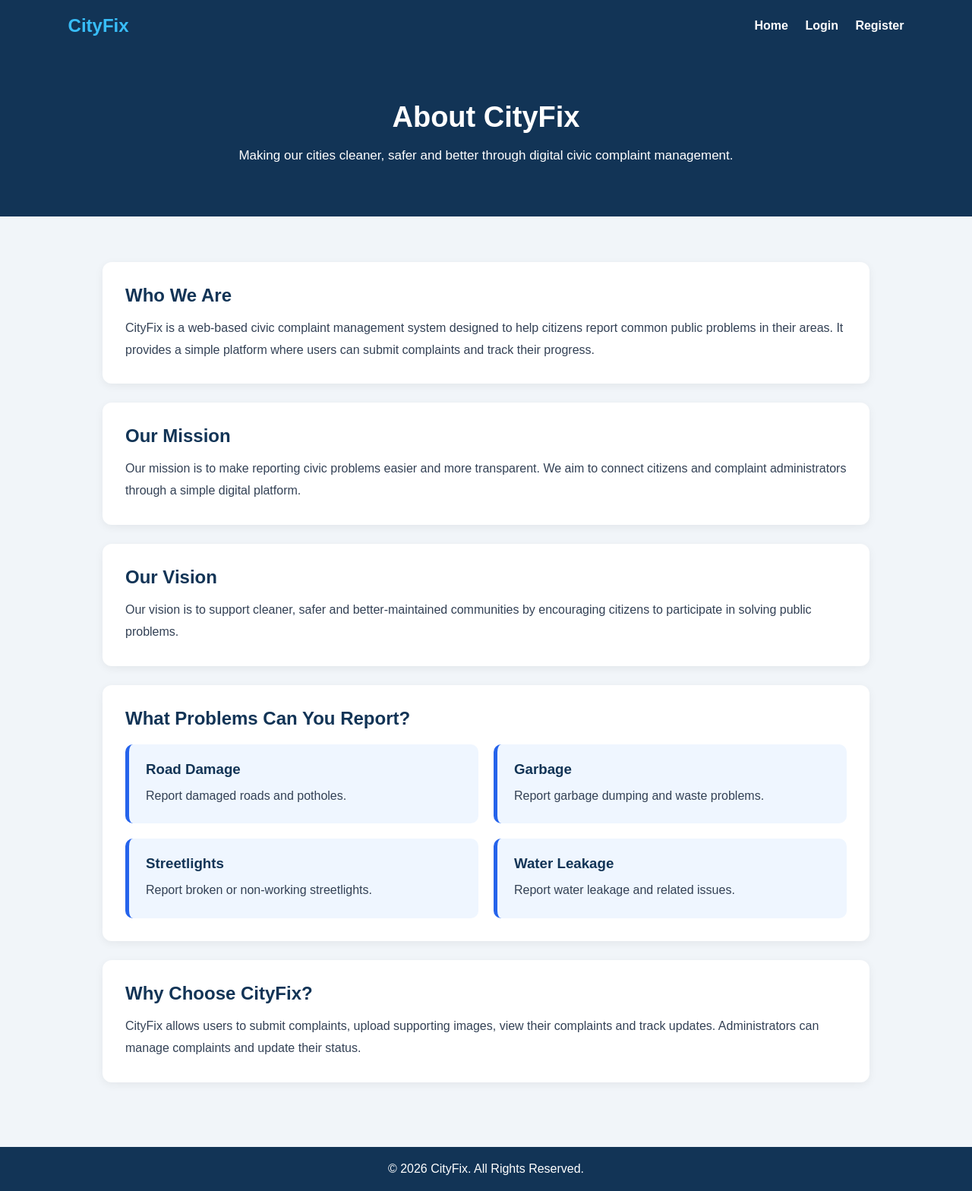
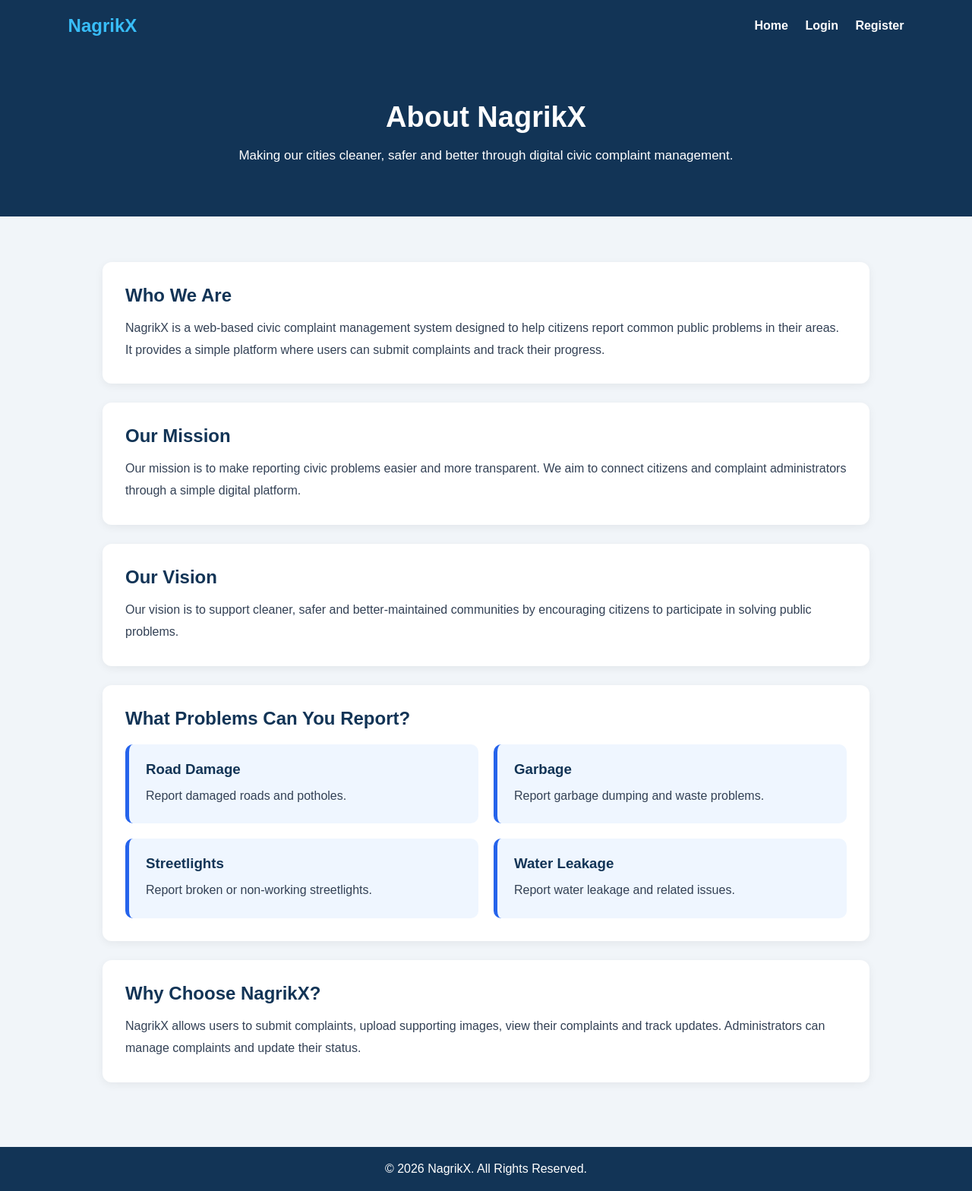
Before and after one commit to mohdmusthaq17/City-Fix, a PHP site: page /predict/about.php in a window 1280 px wide. Shown: the whole page at 76% size. Run offline with PHP 8.4, Linux system fonts and the light colour scheme.

Commit message:
Add files via upload

```diff
--- a/cityfix/about.php
+++ b/cityfix/about.php
@@ -8,7 +8,7 @@ session_start();
     <meta charset="UTF-8">
     <meta name="viewport" content="width=device-width, initial-scale=1.0">
 
-    <title>About Us - CityFix</title>
+    <title>About Us - NagrikX</title>
 
     <style>
         * {
@@ -139,7 +139,7 @@ session_start();
 <body>
 
 <header>
-    <h2>CityFix</h2>
+    <h2>NagrikX</h2>
 
     <nav>
         <a href="index.php">Home</a>
@@ -156,7 +156,7 @@ session_start();
 </header>
 
 <section class="hero">
-    <h1>About CityFix</h1>
+    <h1>About NagrikX</h1>
     <p>
         Making our cities cleaner, safer and better
         through digital civic complaint management.
@@ -168,7 +168,7 @@ session_start();
     <section class="section">
         <h2>Who We Are</h2>
         <p>
-            CityFix is a web-based civic complaint management
+            NagrikX is a web-based civic complaint management
             system designed to help citizens report common
             public problems in their areas. It provides a
             simple platform where users can submit complaints
@@ -225,9 +225,9 @@ session_start();
     </section>
 
     <section class="section">
-        <h2>Why Choose CityFix?</h2>
+        <h2>Why Choose NagrikX?</h2>
         <p>
-            CityFix allows users to submit complaints,
+            NagrikX allows users to submit complaints,
             upload supporting images, view their complaints
             and track updates. Administrators can manage
             complaints and update their status.
@@ -237,7 +237,7 @@ session_start();
 </main>
 
 <footer>
-    <p>&copy; <?php echo date("Y"); ?> CityFix. All Rights Reserved.</p>
+    <p>&copy; <?php echo date("Y"); ?> NagrikX. All Rights Reserved.</p>
 </footer>
 
 </body>
```
